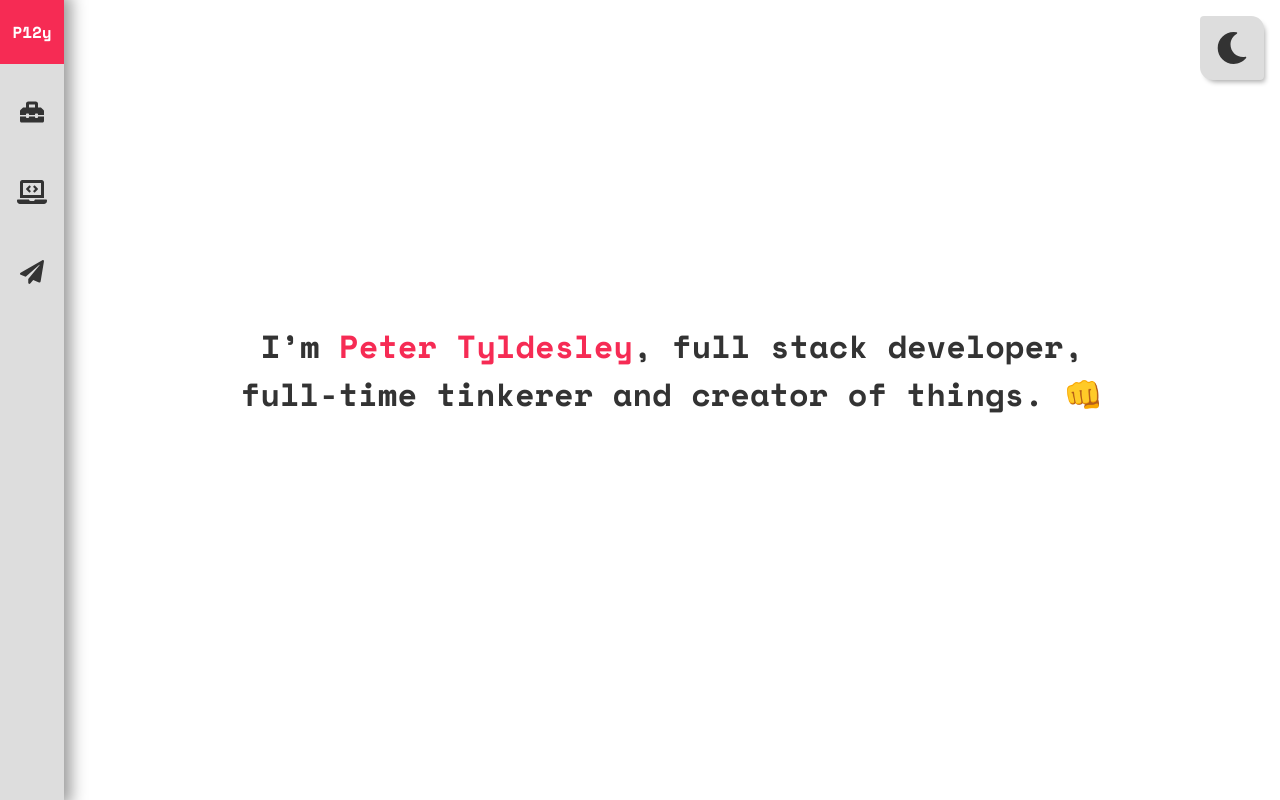
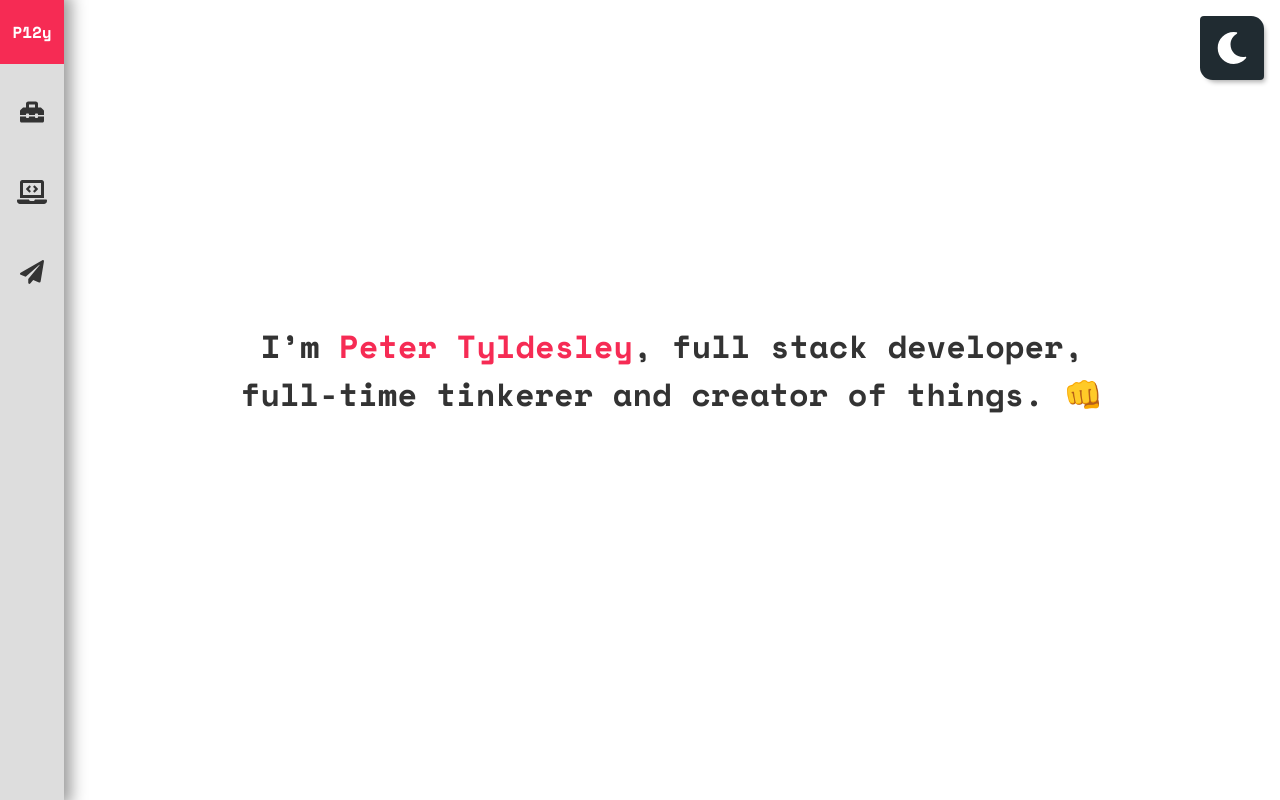
Before and after one commit to p12y/portfolio, a React (Create React App) app: page / in a window 1280 px wide. Shown: the top 800 px of the page. Built offline with nearby package versions, Linux system fonts and the light colour scheme.

Commit message:
Add color to theme button

```diff
--- a/src/components/ThemeButton.js
+++ b/src/components/ThemeButton.js
@@ -5,7 +5,7 @@ import { FontAwesomeIcon } from '@fortawesome/react-fontawesome';
 const Wrapper = styled.div`
   width: 4rem;
   height: 4rem;
-  background: #ddd;
+  background: ${props => props.background};
   color: #333;
   position: fixed;
   display: flex;
@@ -31,8 +31,8 @@ function LightButton() {
 
 function DarkButton() {
   return (
-    <Wrapper>
-      <FontAwesomeIcon icon="moon" />
+    <Wrapper background="#202B31">
+      <FontAwesomeIcon color="white" icon="moon" />
     </Wrapper>
   );
 }
```
